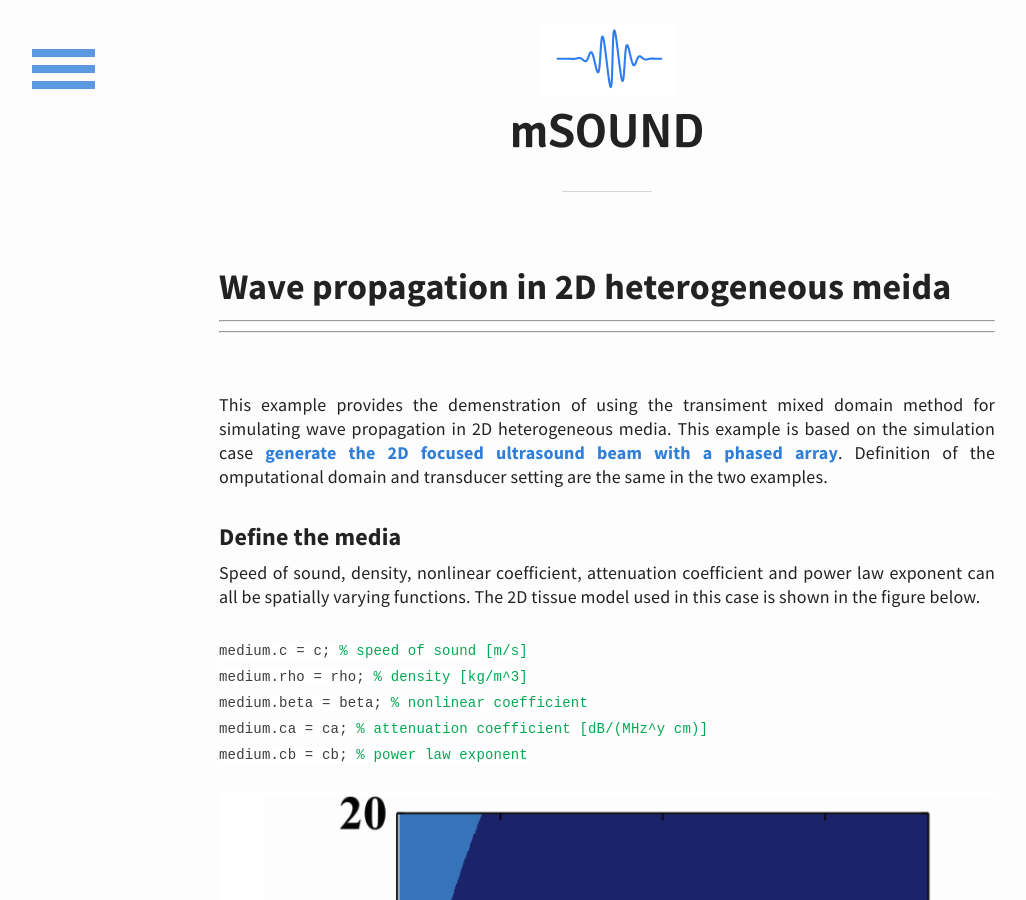
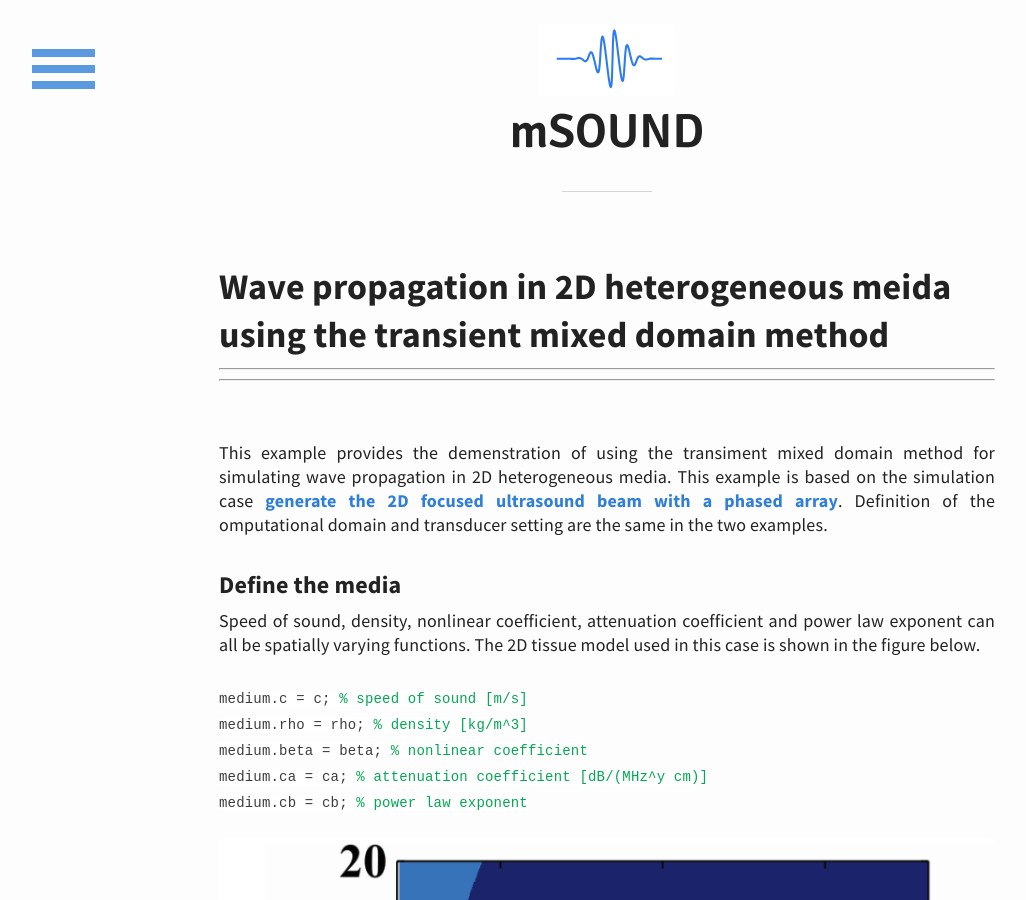
Before and after one commit to m-SOUND/mSOUND, a Jekyll site: the page built from _posts/2019-02-18-Wave_propagation_in_2D_heterogeneous_media.html, in a window 1280 px wide and 900 px high. Shown: the whole window, without its empty margins (33-1059 px from the left). Built offline with Jekyll 4.4.1, drawn with Linux system fonts in a browser that asks for light colours.

Commit message:
Update 2019-02-18-Wave_propagation_in_2D_heterogeneous_media.html

```diff
--- a/_posts/2019-02-18-Wave_propagation_in_2D_heterogeneous_media.html
+++ b/_posts/2019-02-18-Wave_propagation_in_2D_heterogeneous_media.html
@@ -1,5 +1,5 @@
 ---
-title: Wave propagation in 2D heterogeneous meida
+title: Wave propagation in 2D heterogeneous meida using the transient mixed domain method
 ---
 <hr>
 <hr>
```
